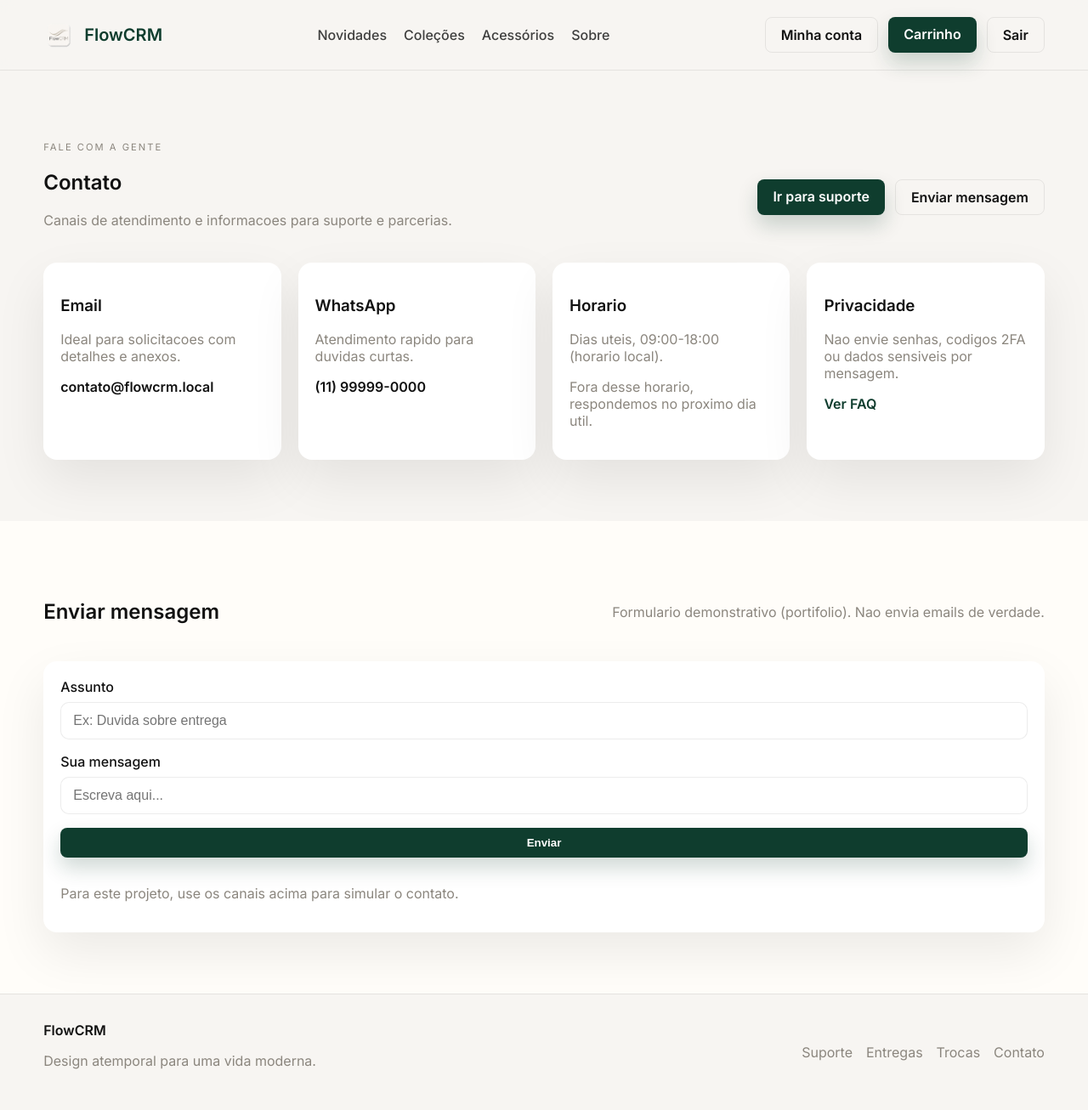
After one commit to gleydson-silv/trilha_backend_nadic, a Django app: page /app/contact/ in a window 1280 px wide. The commit adds this page. Shown: the whole page at 85% size. Run offline with Django 5.2, Linux system fonts and the light colour scheme; the visitor is signed in with stand-in values (Sample User, id 1).

Commit message:
Adiciona pagina de contato

```diff
--- a/users/templates/base.html
+++ b/users/templates/base.html
@@ -54,7 +54,7 @@
             <a href="/app/support/">Suporte</a>
             <a href="/app/deliveries/">Entregas</a>
             <a href="/app/returns/">Trocas</a>
-            <a href="#">Contato</a>
+            <a href="/app/contact/">Contato</a>
           </div>
         </div>
       </footer>
--- /dev/null
+++ b/users/templates/contact.html
@@ -0,0 +1,71 @@
+{% extends "base.html" %}
+
+{% block title %}Contato{% endblock %}
+
+{% block content %}
+<section class="section">
+  <div class="container">
+    <div class="section__head">
+      <div>
+        <p class="eyebrow">Fale com a gente</p>
+        <h2>Contato</h2>
+        <p class="muted">Canais de atendimento e informacoes para suporte e parcerias.</p>
+      </div>
+      <div class="hero__actions">
+        <a class="btn" href="/app/support/">Ir para suporte</a>
+        <a class="btn btn--ghost" href="#mensagem">Enviar mensagem</a>
+      </div>
+    </div>
+
+    <div class="grid">
+      <div class="card">
+        <h3>Email</h3>
+        <p class="muted">Ideal para solicitacoes com detalhes e anexos.</p>
+        <p><strong>contato@flowcrm.local</strong></p>
+      </div>
+
+      <div class="card">
+        <h3>WhatsApp</h3>
+        <p class="muted">Atendimento rapido para duvidas curtas.</p>
+        <p><strong>(11) 99999-0000</strong></p>
+      </div>
+
+      <div class="card">
+        <h3>Horario</h3>
+        <p class="muted">Dias uteis, 09:00-18:00 (horario local).</p>
+        <p class="muted">Fora desse horario, respondemos no proximo dia util.</p>
+      </div>
+
+      <div class="card">
+        <h3>Privacidade</h3>
+        <p class="muted">Nao envie senhas, codigos 2FA ou dados sensiveis por mensagem.</p>
+        <a class="link" href="/app/support/#faq">Ver FAQ</a>
+      </div>
+    </div>
+  </div>
+</section>
+
+<section class="section section--muted" id="mensagem">
+  <div class="container">
+    <div class="section__head">
+      <h2>Enviar mensagem</h2>
+      <p class="muted">Formulario demonstrativo (portifolio). Nao envia emails de verdade.</p>
+    </div>
+
+    <div class="card">
+      <form class="form">
+        <label class="field">
+          Assunto
+          <input type="text" placeholder="Ex: Duvida sobre entrega" />
+        </label>
+        <label class="field">
+          Sua mensagem
+          <input type="text" placeholder="Escreva aqui..." />
+        </label>
+        <button class="btn" type="button" disabled>Enviar</button>
+        <p class="muted">Para este projeto, use os canais acima para simular o contato.</p>
+      </form>
+    </div>
+  </div>
+</section>
+{% endblock %}
--- a/users/urls.py
+++ b/users/urls.py
@@ -42,6 +42,7 @@ urlpatterns = [
     path('app/accessories/', frontend_views.app_accessories, name='app_accessories'),
     path('app/about/', frontend_views.app_about, name='app_about'),
     path('app/support/', frontend_views.app_support, name='app_support'),
+    path('app/contact/', frontend_views.app_contact, name='app_contact'),
     path('app/deliveries/', frontend_views.app_deliveries, name='app_deliveries'),
     path('app/returns/', frontend_views.app_returns, name='app_returns'),
 ]
```
